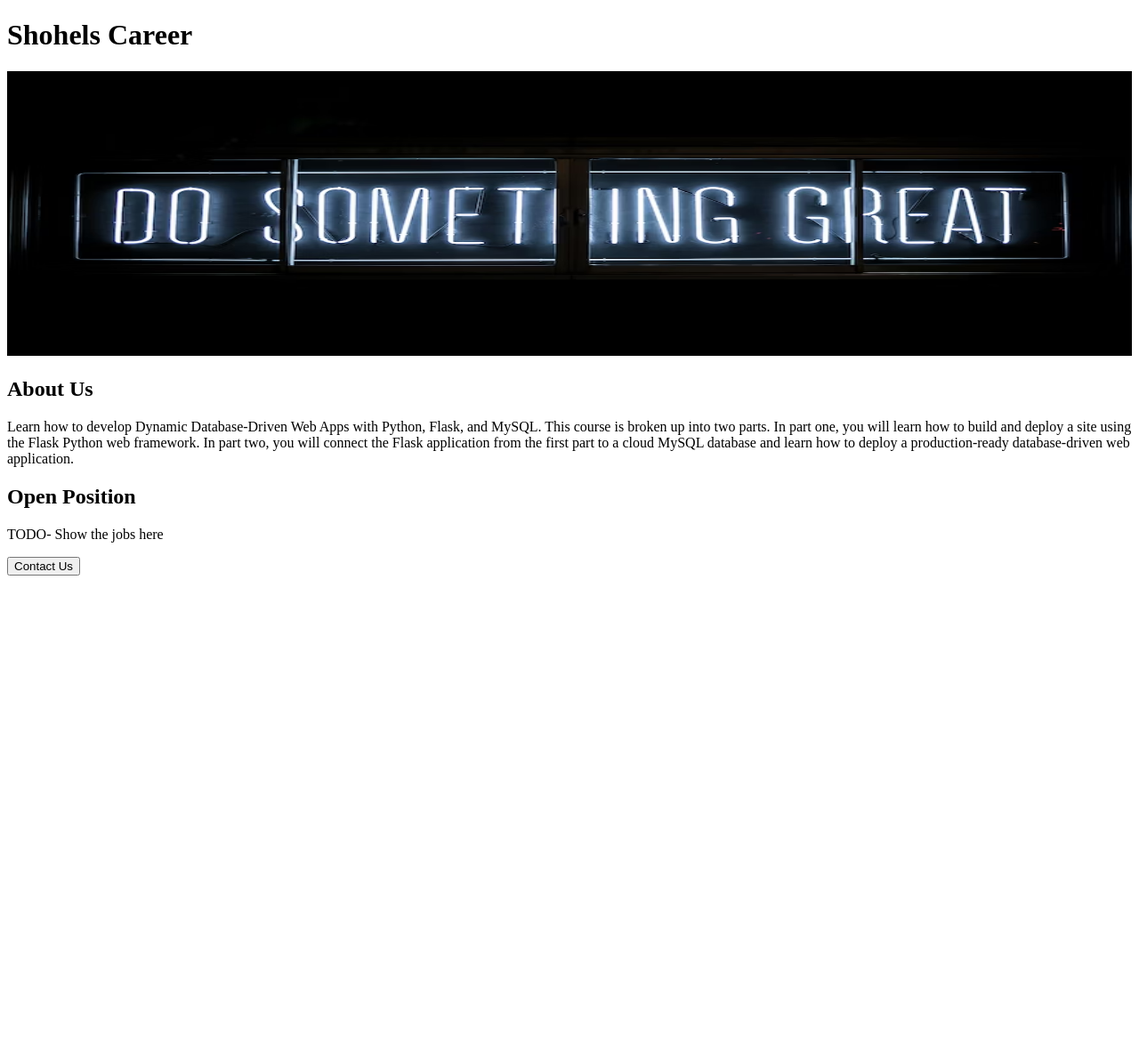
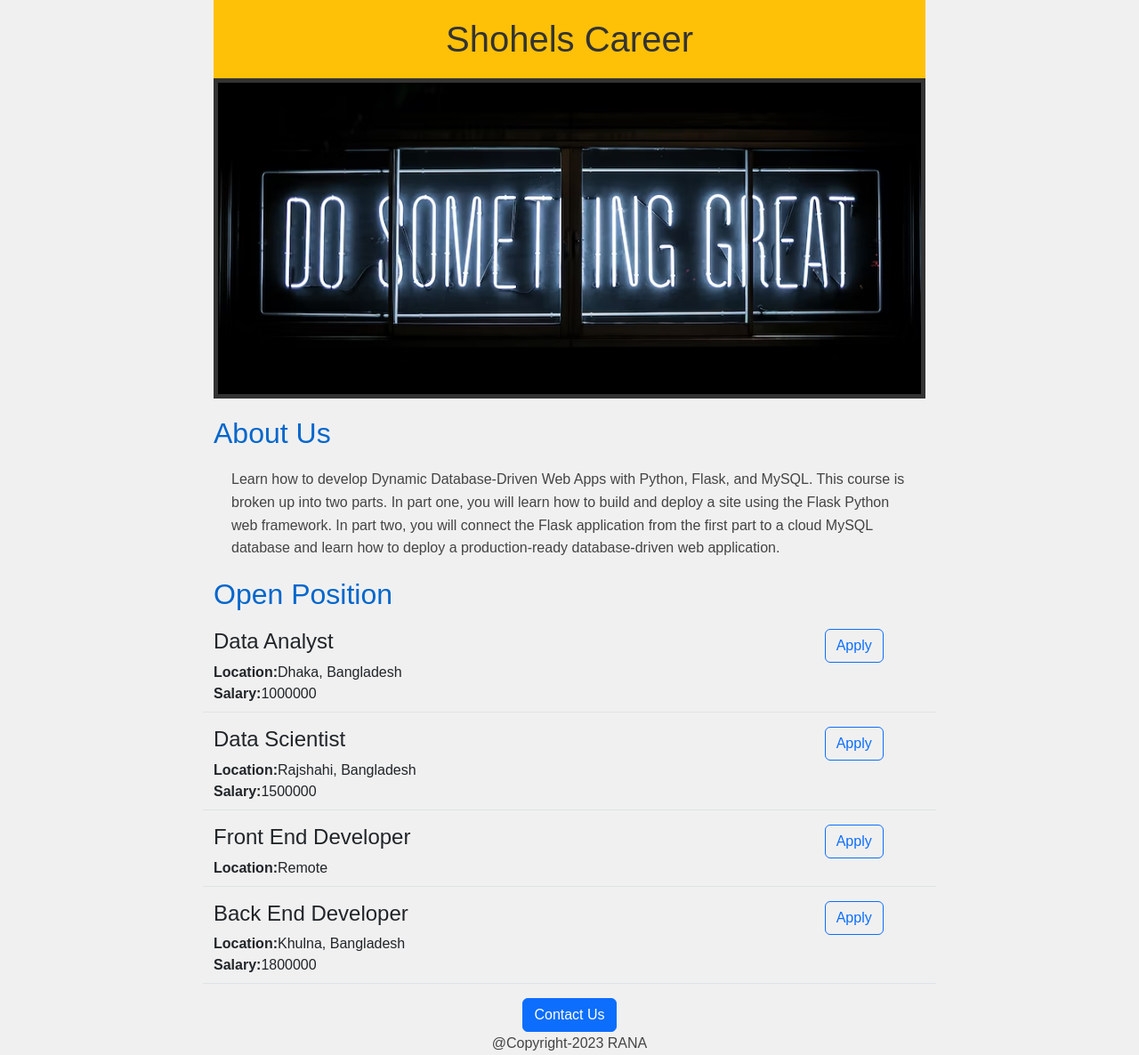
Before and after one commit to RANACSERU/shohel_python_flask, a Flask app: page / in a window 1280 px wide. Shown: the whole page at 89% size. Before the commit the page ends 647 px from the top, so only its background shows below. Run offline with Flask 3, Linux system fonts and the light colour scheme.

Commit message:
jobtitile.html is created and added to home.html

```diff
--- a/app.py
+++ b/app.py
@@ -2,10 +2,31 @@ from flask import Flask, render_template
 
 app = Flask(__name__)
 
+JOBS = [{
+  'id': 1,
+  'title': 'Data Analyst',
+  'location': 'Dhaka, Bangladesh',
+  'salary': '1000000'
+}, {
+  'id': 2,
+  'title': 'Data Scientist',
+  'location': 'Rajshahi, Bangladesh',
+  'salary': '1500000'
+}, {
+  'id': 3,
+  'title': 'Front End Developer',
+  'location': 'Remote',
+}, {
+  'id': 4,
+  'title': 'Back End Developer',
+  'location': 'Khulna, Bangladesh',
+  'salary': '1800000'
+}]
+
 
 @app.route("/")
 def hello_shohel():
-  return render_template('home.html')
+  return render_template('home.html', jobs=JOBS)
 
 
 # # print(__name__)
--- a/templates/home.html
+++ b/templates/home.html
@@ -1,18 +1,99 @@
 <!DOCTYPE html>
 <html lang="en">
 <head>
+  <link href="https://cdn.jsdelivr.net/npm/bootstrap@5.3.1/dist/css/bootstrap.min.css" rel="stylesheet" integrity="sha384-4bw+/aepP/YC94hEpVNVgiZdgIC5+VKNBQNGCHeKRQN+PtmoHDEXuppvnDJzQIu9" crossorigin="anonymous">
+
   <meta charset="UTF-8">
   <meta http-equiv="X-UA-Compatible" content="IE=edge">
   <meta name="viewport" content="width=device-width, initial-scale=1.0">
+  <style>
+    /* Reset some default styles to ensure consistency */
+body, h1, h2, p, img, button {
+  margin: 0;
+  padding: 0;
+  box-sizing: border-box;
+}
+
+body {
+      font-family: Arial, sans-serif;
+      background-color: #f0f0f0;
+      margin: 0;
+      padding: 0;
+    }
+
+    h1 {
+      color: #333;
+      text-align: center;
+      padding: 20px 0;
+      background-color: #ffc107;
+    }
+
+    h2 {
+      color: #0066cc;
+      margin: 20px 0;
+    }
+
+    img {
+      display: block;
+      margin: 0 auto;
+      border: 5px solid #333;
+      max-width: 100%;
+    }
+
+    p {
+      color: #444;
+      line-height: 1.6;
+      padding: 0 20px;
+    }
+
+    #banner{
+      width:100%;
+      height:360px;
+      object-fit:cover;
+    }
+
+    #container{
+      max-width:800px;
+      margin: 0 auto 0 auto;;
+    }
+
+    /* button {
+      display: block;
+      margin: 20px auto;
+      background-color: #007bff;
+      color: #fff;
+      padding: 10px 20px;
+      border: none;
+      border-radius: 5px;
+      cursor: pointer;
+    }
+
+    button:hover {
+      background-color: #0056b3;
+    } */
+
+  </style>
   <title>Shohel's Pages</title>
 </head>
 <body>
+  <div id="container">
   <h1>Shohels Career</h1>
-  <img src="https://shohelpythonflask.ranacseru.repl.co/static/banner.jpg" alt="" height="320" width=100%>
+  <img id="banner"  src="https://shohelpythonflask.ranacseru.repl.co/static/banner.jpg" alt="">
   <h2>About Us</h2>
   <p>Learn how to develop Dynamic Database-Driven Web Apps with Python, Flask, and MySQL. This course is broken up into two parts. In part one, you will learn how to build and deploy a site using the Flask Python web framework. In part two, you will connect the Flask application from the first part to a cloud MySQL database and learn how to deploy a production-ready database-driven web application.</p>
   <h2>Open Position</h2>
-  <p>TODO- Show the jobs here</p>
-  <button>Contact Us</button>
+  <div>
+    {% for job in jobs %}
+    {% include 'jobitem.html' %}
+    {% endfor %}
+  </div>
+  <div class= 'text-center'>
+    <button class="btn btn-primary">Contact Us</button>
+  </div>
+  <div class= 'text-center'>
+    <p>@Copyright-2023 RANA</p>
+  </div>
+
+  </div>
 </body>
 </html>
--- /dev/null
+++ b/templates/jobitem.html
@@ -0,0 +1,19 @@
+<div class="border-bottom row" style="margin-bottom:16px; padding-bottom:8px">
+  <div class="col-10">
+    <h4>
+      {{job['title']}}
+    </h4>
+    <div>
+      <b>Location:</b>{{job['location']}}
+    </div>
+    {% if 'salary' in job %}
+    <div>
+      <b>Salary:</b>{{job['salary']}}
+    </div>
+    {% endif %}
+  </div>
+  <div class="col-2">
+    <button class="btn btn-outline-primary">Apply</button>
+  </div>
+
+</div>
--- /dev/null
+++ b/templates/style.css
@@ -0,0 +1,3 @@
+h1{
+  color:red;
+}
```
